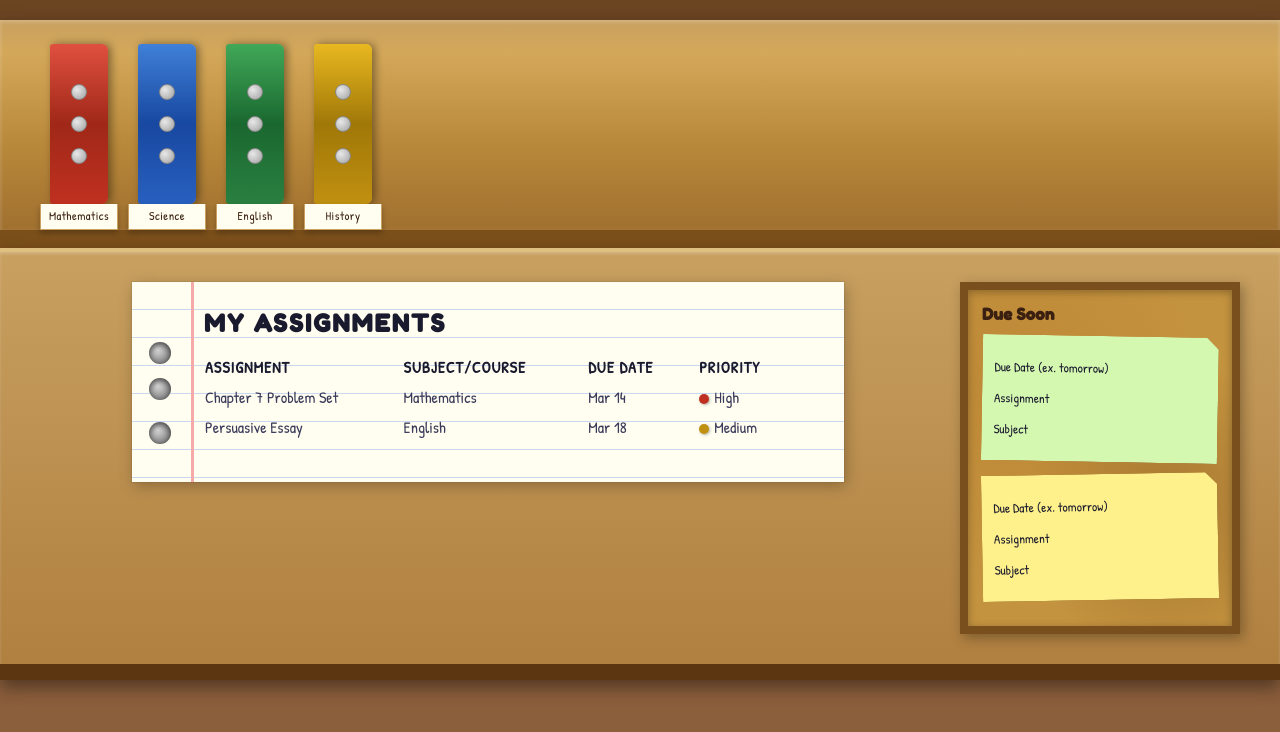
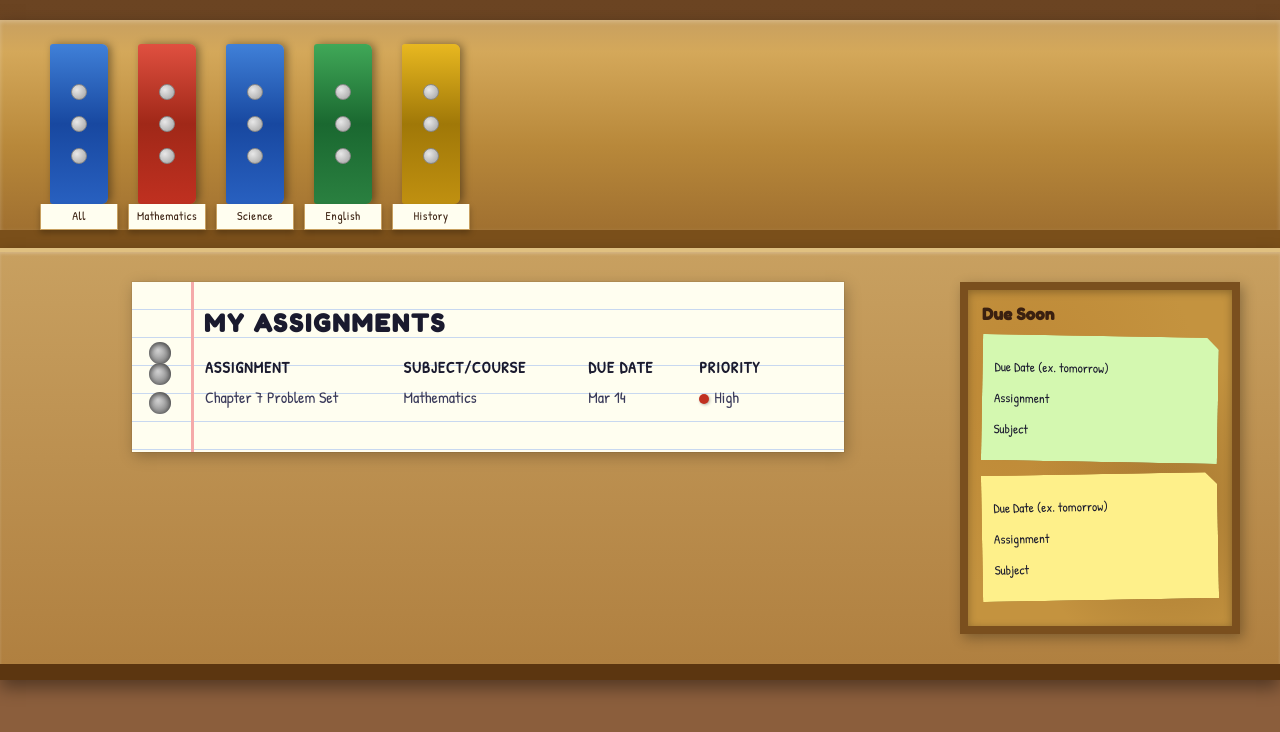
Before and after one commit to matontim/studydesk, a plain HTML site: page index.html in a window 1280 px wide. Both pictures are taken after a click on the element "Mathematics". Drawn offline with Linux system fonts and the light colour scheme.

Commit message:
feat: add binder click filtering and show all

```diff
--- a/index.html
+++ b/index.html
@@ -9,6 +9,15 @@
 <body>
 <div class="wall">
     <div class="binder-shelf">
+        <section class="binder-wrapper">
+            <div class="binder binder-blue">
+                <div class="binder-ring"></div>
+                <div class="binder-ring"></div>
+                <div class="binder-ring"></div>
+            </div>
+            <div class="shelf-tag">All</div>
+        </section>
+
         <section class="binder-wrapper">
             <div class="binder binder-red">
                 <div class="binder-ring"></div>
--- a/script.js
+++ b/script.js
@@ -0,0 +1,20 @@
+const binders = document.querySelectorAll('.binder-wrapper');
+const rows = document.querySelectorAll('tbody tr');
+
+binders.forEach(function(binder) {
+    binder.addEventListener('click', function() {
+        const subject = binder.querySelector('.shelf-tag').textContent;
+
+        rows.forEach(function(row) {
+            const rowSubject = row.cells[1].textContent;
+
+            if (subject === 'All') {
+                row.style.display = '';
+            } else if (rowSubject === subject) {
+                row.style.display = '';
+            } else {
+                row.style.display = 'none';
+            }
+        });
+    });
+});
```
